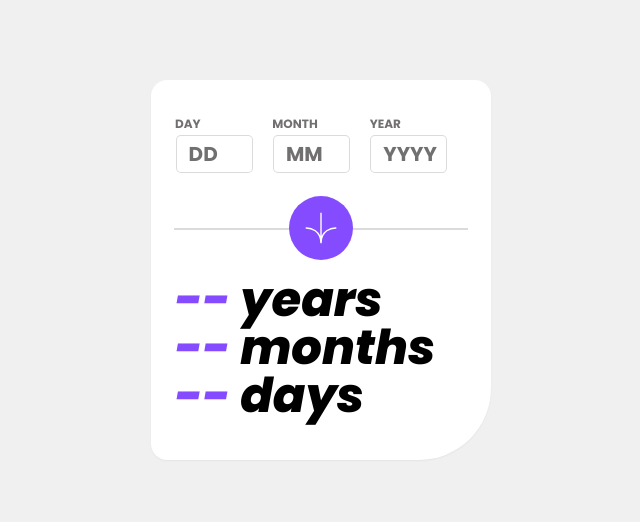
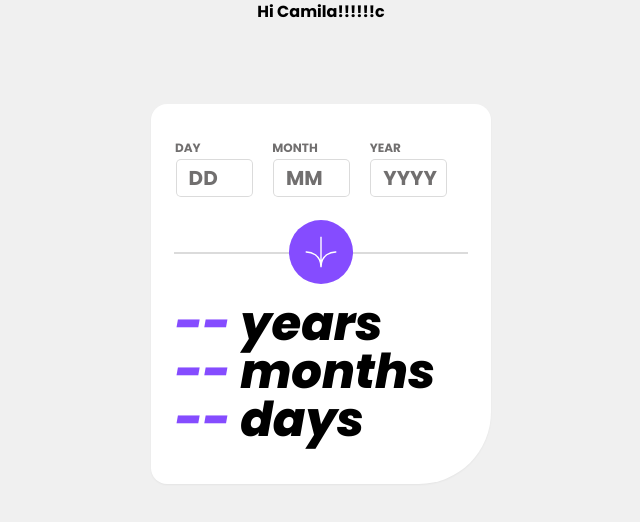
Before and after one commit to TheMcnafaha/frontend-mentor-age-calc, a Next.js app: page / in a window 1280 px wide. Shown: the top 522 px of the page, without its empty margins (319-959 px from the left). Built offline with nearby package versions, Linux system fonts and the light colour scheme.

Commit message:
friend lol

```diff
--- a/src/pages/index.tsx
+++ b/src/pages/index.tsx
@@ -13,6 +13,7 @@ const Home: NextPage = () => {
         <link rel="icon" href="/calculator-svgrepo-com.svg" />
       </Head>
       <main className="flex  min-h-screen flex-col  items-center  bg-template_off_white font-['Poppins']">
+        <h1>Hi Camila!!!!!!c</h1>
         <CalendarComponent />
       </main>
     </>
```
